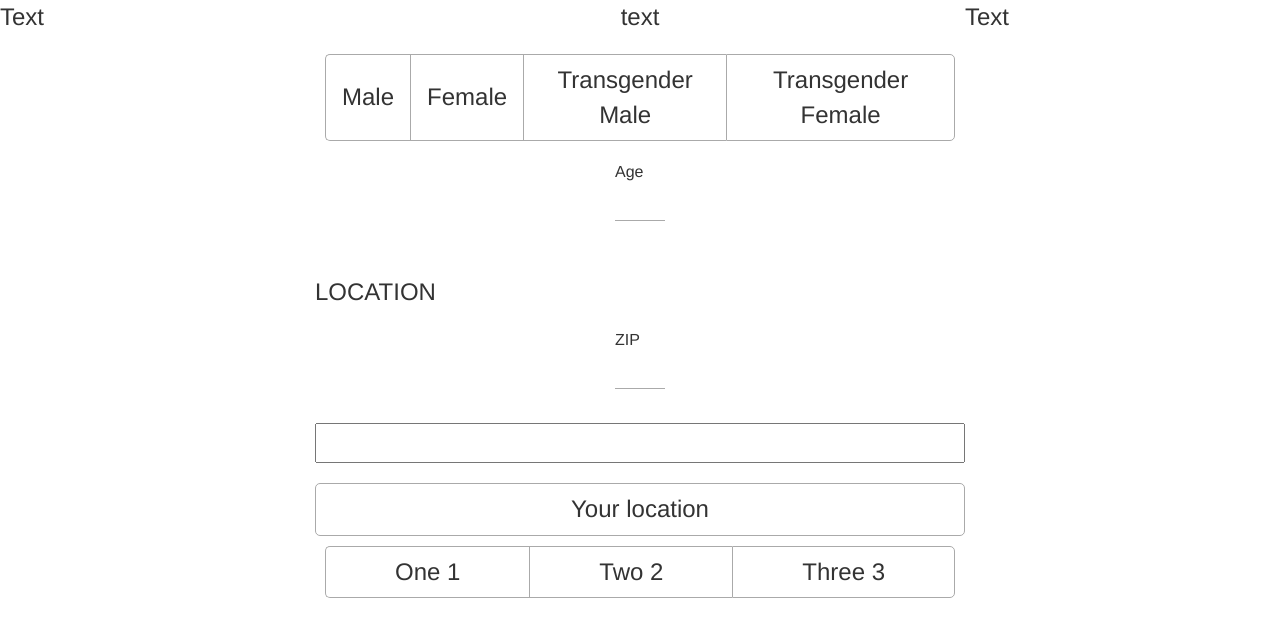
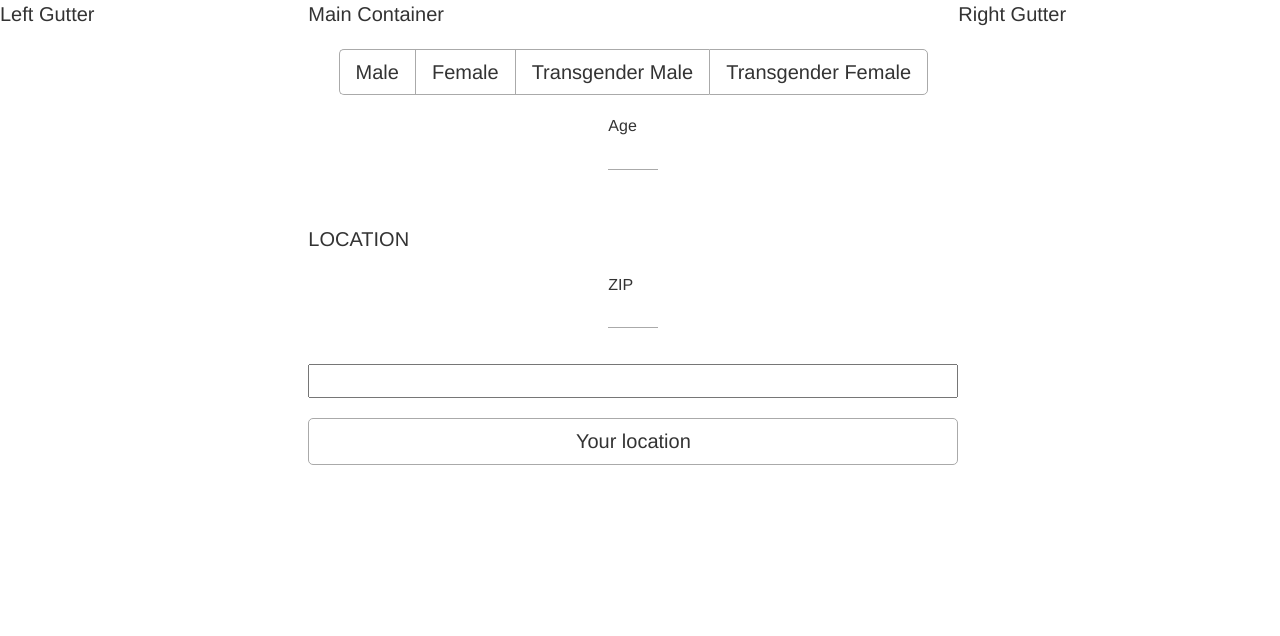
Before and after one commit to pvahanian/shelter-project, a React (Create React App) app: page / in a window 1280 px wide. Shown: the top 636 px of the page. Built offline with nearby package versions, Linux system fonts and the light colour scheme.

Commit message:
Make the gutters and main container for visual debugging & remove unneeded elements

```diff
--- a/src/App.js
+++ b/src/App.js
@@ -28,16 +28,16 @@ function App() {
     <ThemeContext.Provider value='light'>
       <div className='App'>
         <div id='left-gutter-container'>
-          Text
+          Left Gutter
         </div>
 
         <div id='main-container'>
+          Main Container
           <FieldSelector />
-          <ExclusiveOption id='temp' items={exampleOptions} />
         </div>
 
         <div id='right-gutter-container'>
-          Text
+          Right Gutter
         </div>
       </div>
     </ThemeContext.Provider>
--- a/src/GlobalStyle/_fonts.scss
+++ b/src/GlobalStyle/_fonts.scss
@@ -1,4 +1,4 @@
 
 $small-font-size: 16px;
 $medium-font-size: 20px;
-$big-font-size: 24px;
+$big-font-size: 20px;
--- a/src/components/FieldSelector.js
+++ b/src/components/FieldSelector.js
@@ -35,8 +35,6 @@ class FieldSelector extends React.Component {
     return(
       <>
       <div className={'field-selector ' + this.context}>
-        text
-
         <ExclusiveOption items={['Male', 'Female', 'Transgender Male', 'Transgender Female']}/>
 
         <NumberInput name='Age' onChange={this.handleAgeChange} />
```
